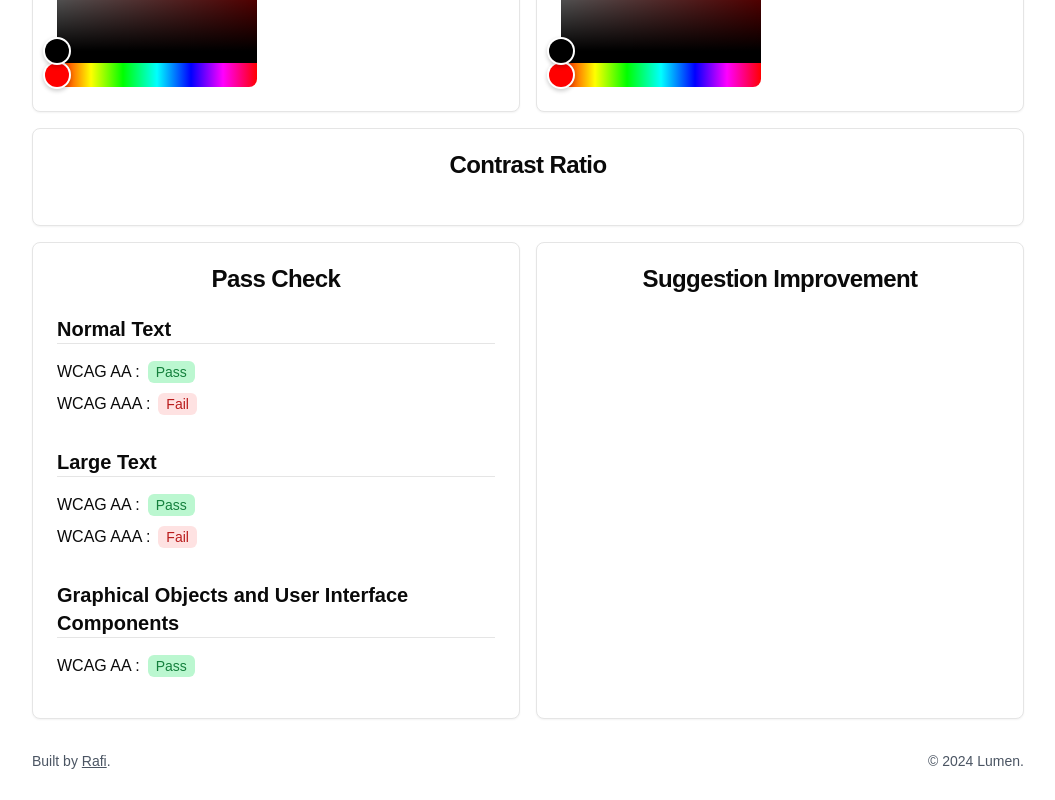
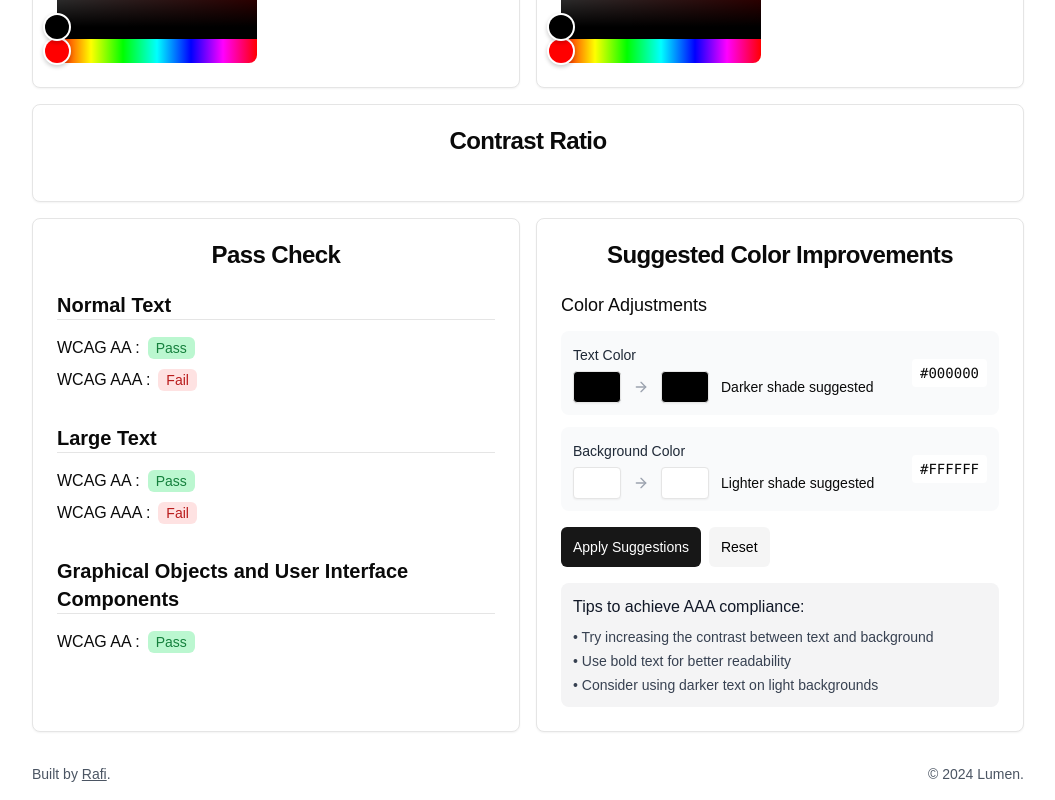
Before and after one commit to ahmadrafidev/lumen, a Next.js app: page / in a window 1280 px wide. Shown: the part 534-1334 px from the top of the page, without its empty margins (112-1167 px from the left). Built offline with nearby package versions, Linux system fonts and the light colour scheme.

Commit message:
feat: add initial design for suggested improvement card

```diff
--- a/app/page.tsx
+++ b/app/page.tsx
@@ -9,7 +9,7 @@ export default function Home() {
         <Header />
       </div>
       <section className="container max-w-5xl mx-auto p-4 space-y-6 flex-grow">
-        <div className="grid grid-cols-2 gap-4 my-6">
+        <div className="grid grid-cols-2 gap-4">
           <div className="flex flex-col text-justify">
             <h2 className="text-lg text-gray-700 font-semibold tracking-tight">
               About Lumen
--- a/components/SuggestionImprovementCard/SuggestionImprovementCard.tsx
+++ b/components/SuggestionImprovementCard/SuggestionImprovementCard.tsx
@@ -1,14 +1,82 @@
+import { ArrowRight } from "lucide-react";
 import { Card, CardContent, CardHeader, CardTitle } from "@/components/ui/card";
+import { Button } from "@/components/ui/button"
 
-export default function SuggestionImprovementCard() {
+const SuggestionImprovementCard = ({ currentColors = { fg: "#000000", bg: "#FFFFFF" } }) => {
   return (
     <Card>
       <CardHeader>
-        <CardTitle className="text-center">Suggestion Improvement</CardTitle>
+        <CardTitle className="text-center">Suggested Color Improvements</CardTitle>
       </CardHeader>
-      <CardContent>
-        {/* suggestion improvement logic will be display here */}
+      <CardContent className="space-y-4">
+        {/* Current vs Suggested Colors */}
+        <div className="space-y-3">
+          <h3 className="text-lg font-medium">Color Adjustments</h3>
+
+          {/* Foreground Color Suggestion */}
+          <div className="flex items-center p-3 bg-gray-50 rounded-lg">
+            <div className="flex-1">
+              <span className="text-sm text-gray-800">Text Color</span>
+              <div className="flex items-center mt-1">
+                <div
+                  className="w-12 h-8 rounded border shadow-sm"
+                  style={{ backgroundColor: currentColors.fg }}
+                />
+                <ArrowRight className="mx-3 h-4 w-4 text-gray-400" />
+                <div
+                  className="w-12 h-8 rounded border shadow-sm"
+                  style={{ backgroundColor: "#000000" }}
+                />
+                <span className="ml-3 text-sm">Darker shade suggested</span>
+              </div>
+            </div>
+            <code className="bg-white px-2 py-1 rounded text-sm">#000000</code>
+          </div>
+
+          {/* Background Color Suggestion */}
+          <div className="flex items-center p-3 bg-gray-50 rounded-lg">
+            <div className="flex-1">
+              <span className="text-sm text-gray-800">Background Color</span>
+              <div className="flex items-center mt-1">
+                <div
+                  className="w-12 h-8 rounded border shadow-sm"
+                  style={{ backgroundColor: currentColors.bg }}
+                />
+                <ArrowRight className="mx-3 h-4 w-4 text-gray-400" />
+                <div
+                  className="w-12 h-8 rounded border shadow-sm"
+                  style={{ backgroundColor: "#FFFFFF" }}
+                />
+                <span className="ml-3 text-sm">Lighter shade suggested</span>
+              </div>
+            </div>
+            <code className="bg-white px-2 py-1 rounded text-sm">#FFFFFF</code>
+          </div>
+        </div>
+
+        {/* Quick Actions */}
+        <div className="flex gap-2 mt-4">
+          <Button className="px-3 py-1.5 rounded-md text-sm font-medium text-white">
+            Apply Suggestions
+          </Button>
+          <Button variant="secondary" className="px-3 py-1.5 rounded-md text-sm text-black">
+            Reset
+          </Button>
+        </div>
+
+        {/* Additional Tips */}
+        {/* TODO: logic for displaying AA or AAA compliance */}
+        <div className="mt-4 p-3 bg-zinc-100 rounded-lg">
+          <h4 className="text-base font-medium text-gray-900">Tips to achieve AAA compliance:</h4>
+          <ul className="mt-2 space-y-1 text-sm text-gray-700">
+            <li>• Try increasing the contrast between text and background</li>
+            <li>• Use bold text for better readability</li>
+            <li>• Consider using darker text on light backgrounds</li>
+          </ul>
+        </div>
       </CardContent>
     </Card>
   );
-}
+};
+
+export default SuggestionImprovementCard;
--- /dev/null
+++ b/components/ui/button.tsx
@@ -0,0 +1,56 @@
+import * as React from "react"
+import { Slot } from "@radix-ui/react-slot"
+import { cva, type VariantProps } from "class-variance-authority"
+
+import { cn } from "@/lib/utils"
+
+const buttonVariants = cva(
+  "inline-flex items-center justify-center gap-2 whitespace-nowrap rounded-md text-sm font-medium ring-offset-background transition-colors focus-visible:outline-none focus-visible:ring-2 focus-visible:ring-ring focus-visible:ring-offset-2 disabled:pointer-events-none disabled:opacity-50 [&_svg]:pointer-events-none [&_svg]:size-4 [&_svg]:shrink-0",
+  {
+    variants: {
+      variant: {
+        default: "bg-primary text-primary-foreground hover:bg-primary/90",
+        destructive:
+          "bg-destructive text-destructive-foreground hover:bg-destructive/90",
+        outline:
+          "border border-input bg-background hover:bg-accent hover:text-accent-foreground",
+        secondary:
+          "bg-secondary text-secondary-foreground hover:bg-secondary/80",
+        ghost: "hover:bg-accent hover:text-accent-foreground",
+        link: "text-primary underline-offset-4 hover:underline",
+      },
+      size: {
+        default: "h-10 px-4 py-2",
+        sm: "h-9 rounded-md px-3",
+        lg: "h-11 rounded-md px-8",
+        icon: "h-10 w-10",
+      },
+    },
+    defaultVariants: {
+      variant: "default",
+      size: "default",
+    },
+  }
+)
+
+export interface ButtonProps
+  extends React.ButtonHTMLAttributes<HTMLButtonElement>,
+    VariantProps<typeof buttonVariants> {
+  asChild?: boolean
+}
+
+const Button = React.forwardRef<HTMLButtonElement, ButtonProps>(
+  ({ className, variant, size, asChild = false, ...props }, ref) => {
+    const Comp = asChild ? Slot : "button"
+    return (
+      <Comp
+        className={cn(buttonVariants({ variant, size, className }))}
+        ref={ref}
+        {...props}
+      />
+    )
+  }
+)
+Button.displayName = "Button"
+
+export { Button, buttonVariants }
--- a/package.json
+++ b/package.json
@@ -11,6 +11,7 @@
   "dependencies": {
     "@radix-ui/react-label": "^2.1.0",
     "@radix-ui/react-separator": "^1.1.0",
+    "@radix-ui/react-slot": "^1.1.0",
     "class-variance-authority": "^0.7.0",
     "clsx": "^2.1.1",
     "lucide-react": "^0.456.0",
```
Also changed, not shown: 1 other file (tests, documents, lock files or other folders).
